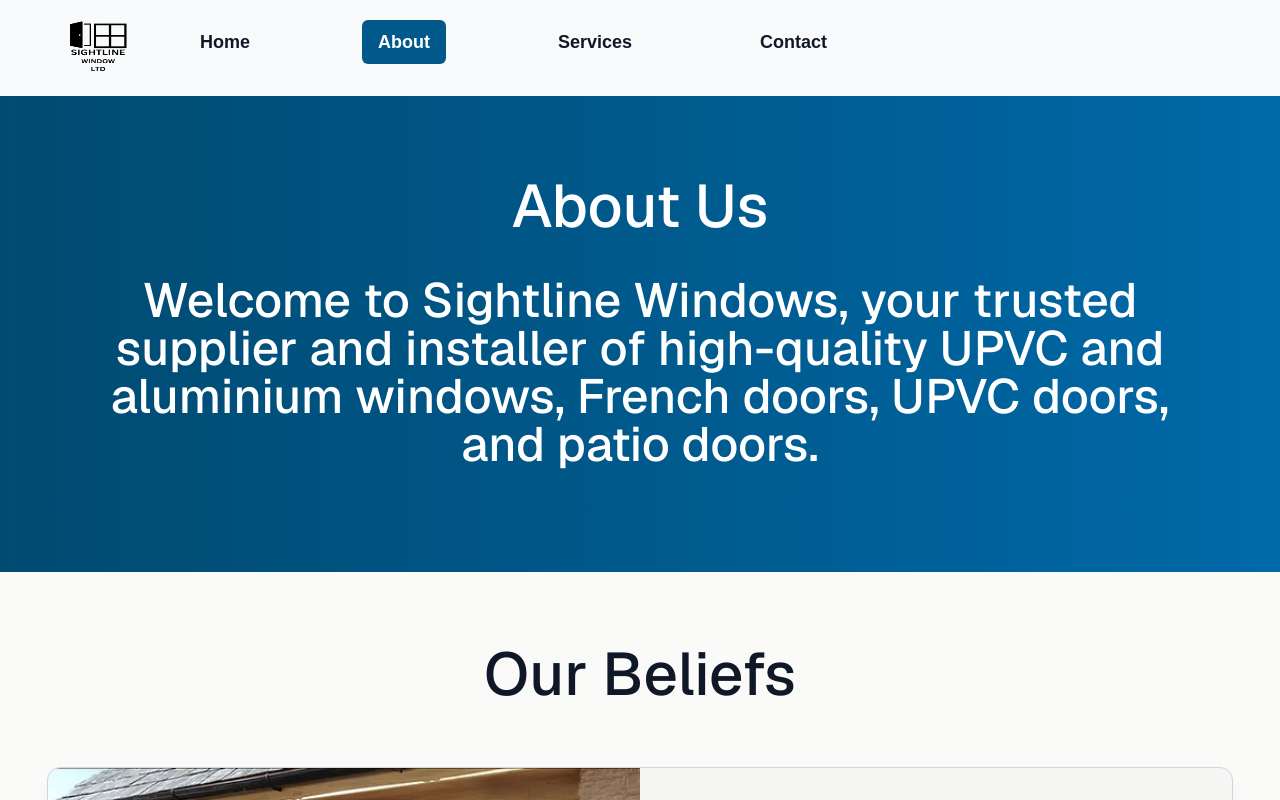
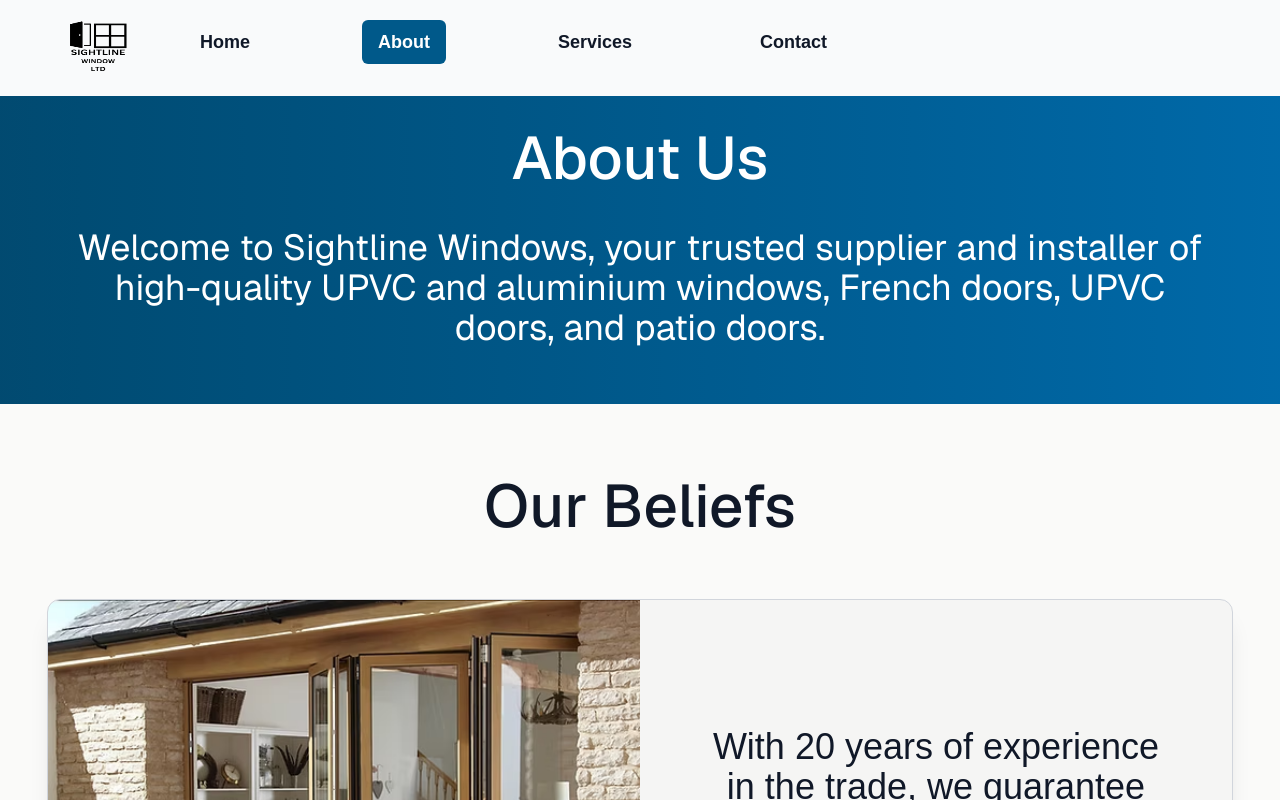
Before and after one commit to jacam666/window-website-styling, a Next.js app: page /about in a window 1280 px wide. Shown: the top 800 px of the page. Built offline with nearby package versions, Linux system fonts and the light colour scheme; a web font is replaced by a local one.

Commit message:
added scroll bar to bottom of slider

```diff
--- a/src/app/about/page.tsx
+++ b/src/app/about/page.tsx
@@ -8,13 +8,13 @@
     return (
         <div className="flex flex-col bg-stone-50">
             <Navbar />
-            <div className="flex flex-col w-full bg-gradient-to-r from-sky-900 to-sky-700 lg:p-16 items-center px-4">
+            <div className="flex flex-col w-full bg-gradient-to-r from-sky-900 to-sky-700 py-4 items-center">
                     <h2 className="font-sans text-3xl lg:text-6xl font-extrabold text-center text-white py-4">
                         About Us
                     </h2>
-                    <h2 className="font-sans w-full p-2 text-center md:p-6 text-xl md:text-3xl xl:text-5xl  mx-auto mb-4 text-white">
+                    <h3 className="font-sans w-full p-2 text-center md:p-6 text-lg md:text-2xl md:px-16 xl:text-4xl px-4 mb-4 text-white">
                         Welcome to Sightline Windows, your trusted supplier and installer of high-quality UPVC and aluminium windows, French doors, UPVC doors, and patio doors.
-                    </h2>
+                    </h3>
             </div>
             <div className="flex-1  rounded-lg">
                 <div className="space-y-8  md:p-8 mx-4 ">
--- a/src/app/components/RatingsSlider.tsx
+++ b/src/app/components/RatingsSlider.tsx
@@ -109,5 +109,4 @@
         </section>
     );
 };
-
 export default Slider;
--- a/src/app/contactUs/page.tsx
+++ b/src/app/contactUs/page.tsx
@@ -20,7 +20,7 @@
                     Or to request a brochure
                 </h3>
 
-                <div className="flex flex-col md:flex-row justify-evenly bg:white sm:bg-gradient-to-r from-sky-900 to-sky-700 p-12 mx-2 rounded-xl">
+                <div className="flex flex-col md:flex-row justify-evenly  p-12 mx-2 rounded-xl">
                     <div className='backdrop-blur-lg bg-white/70 rounded-xl shadow-2xl p-6'>
                     <Contact />
 
```
